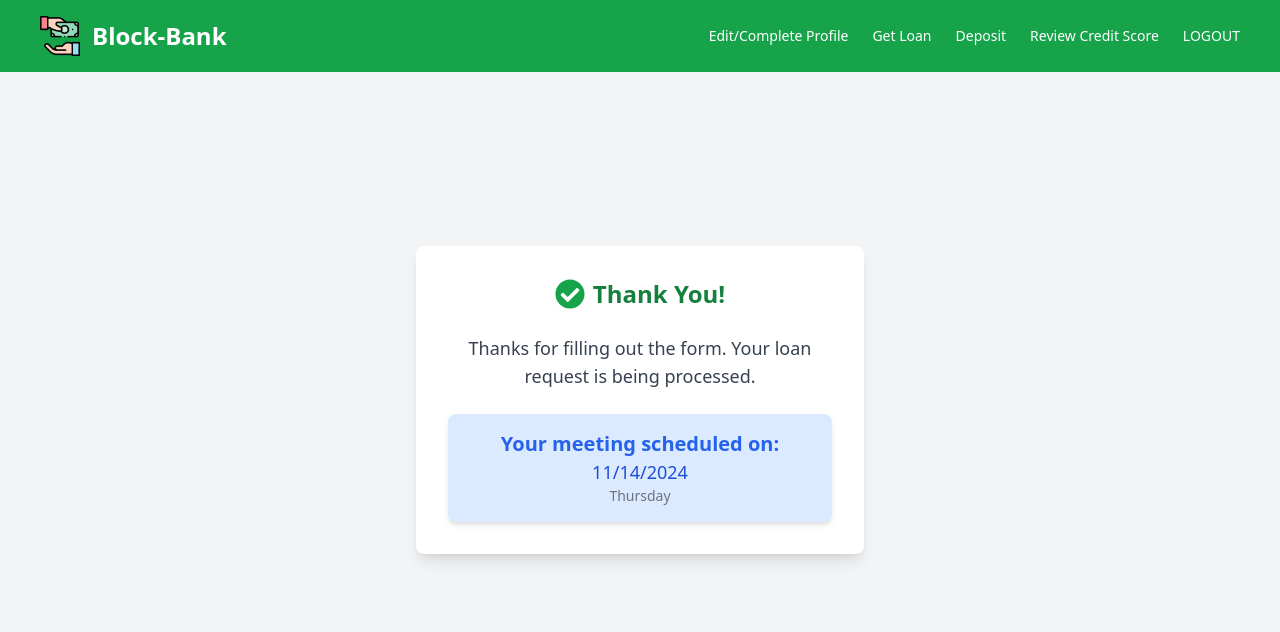
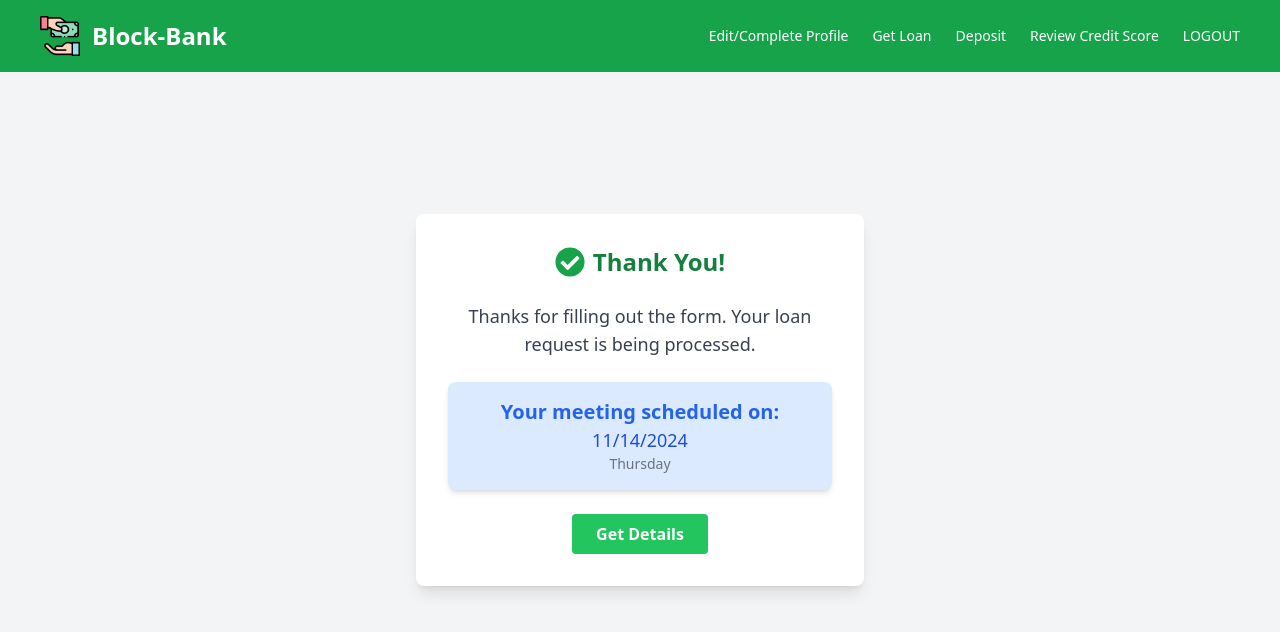
Before and after one commit to Abhinav1341/blockbank, a React (Vite) app in the folder block-bank/: page /loanprocess in a window 1280 px wide. Shown: the top 632 px of the page. Built offline with nearby package versions, Linux system fonts and the light colour scheme.

Commit message:
Routes added

```diff
--- a/block-bank/src/Components/home.jsx
+++ b/block-bank/src/Components/home.jsx
@@ -19,7 +19,7 @@ const HomePage = () => {
   const [activeTab, setActiveTab] = useState("Current Loan");
 
   const handleGetDetails = () => {
-    window.open("https://yashrajdps13.github.io/BlocHost/", "_blank");
+    window.open("/dev/getInfo", "_blank");
   };
 
   const renderContent = () => {
--- a/block-bank/src/Components/loanprocess.jsx
+++ b/block-bank/src/Components/loanprocess.jsx
@@ -5,6 +5,10 @@ import Navbar from "./navbar";
 
 const LoanProcess = () => {
   const navigate = useNavigate();
+
+  const handleGetDetails = () => {
+    window.open("/dev/loan", "_blank");
+  };
 
   // Generate a random date within 7 days from today
   const generateRandomDate = () => {
@@ -38,6 +42,16 @@ const LoanProcess = () => {
           <p className="text-lg text-blue-700">{formattedDate}</p>
           <p className="text-sm text-gray-500">{dayOfWeek}</p>
         </div>
+
+
+        <div className="flex justify-center mt-6">
+        <button
+          onClick={handleGetDetails}
+          className="px-6 py-2 bg-green-500 text-white font-semibold rounded hover:bg-green-600 transition duration-200"
+        >
+          Get Details
+        </button>
+      </div>
       </div>
     </div></>
   );
--- a/block-bank/src/Components/loantable.jsx
+++ b/block-bank/src/Components/loantable.jsx
@@ -69,7 +69,7 @@ const LoanTable = () => {
   ];
 
   const handleViewDetails = () => {
-    window.open("https://yashrajdps13.github.io/BlocHost/", "_blank");
+    window.open("/dev/loanDetails", "_blank");
   };
 
   return (
--- a/block-bank/src/Components/navbar.jsx
+++ b/block-bank/src/Components/navbar.jsx
@@ -39,7 +39,7 @@ const Navbar = () => {
           <Link to="/getloan" className="hover:text-gray-200 transition-colors">
             Get Loan
           </Link>
-          <Link className="hover:text-gray-200 transition-colors">
+          <Link to={"/dev/depositFunds"} className="hover:text-gray-200 transition-colors">
             Deposit
           </Link>
           <Link className="hover:text-gray-200 transition-colors">
```
